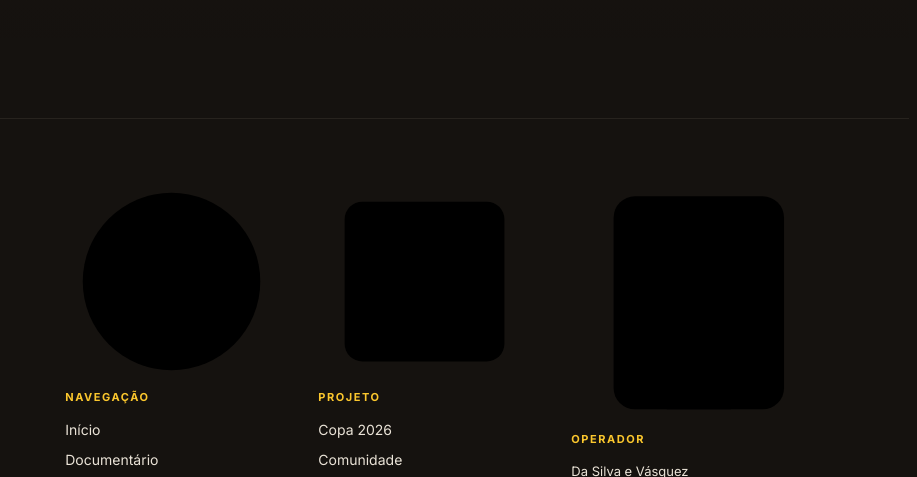
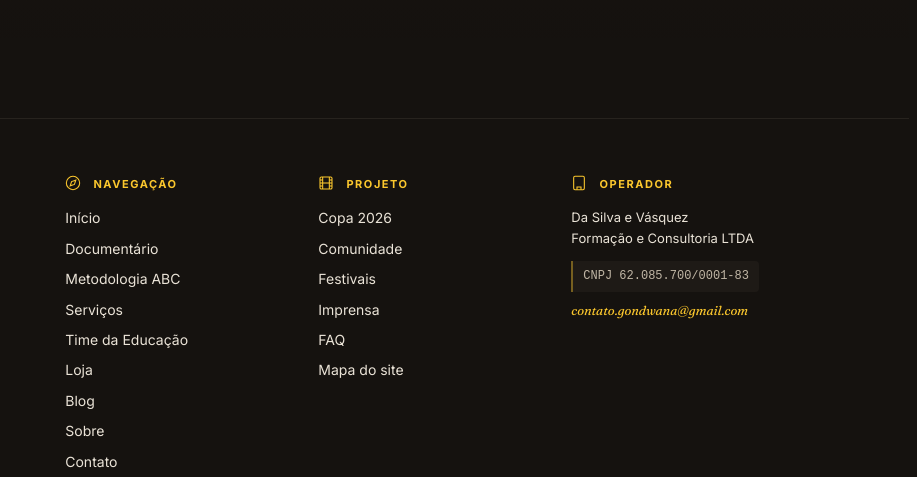
Before and after one commit to H0m0Lud3ns/a-bola-conecta, a website: page source/index.html in a window 1280 px wide. Shown: the part 6620-7097 px from the top of the page, 363-1280 px from the left. Drawn offline with Linux system fonts and the light colour scheme.

Commit message:
fix(footer): SVGs inline dos titulos nao estouravam mais o espaco
Bug visual: os 3 titulos do footer (Navegacao, Projeto, Operador)
usam um SVG inline com <circle>+<polygon>. O SVG estava sem
width/height e o CSS nao restringia o tamanho, entao ele
expandia pra 213x213px (preto, gigante) na coluna do footer.

Causa: usuario via o circulo e o poligono preto como 3 figuras
separadas (circulo + quadrado + retangulo), ocupando o espaco
das colunas em vez de ficar como icone discreto ao lado do texto.

Correcao via CSS global (vale pras 20+ paginas que usam
footer.css, nao so a home):

  .site-footer .footer-col h3 svg {
    width: 16px;
    height: 16px;
    vertical-align: -3px;
    margin-right: 8px;
    fill: none;
    stroke: currentColor;
    stroke-width: 1.6;
    display: inline-block;
    flex-shrink: 0;
  }

Resultado: icone de 16px, mesma cor do titulo (dourado),
com traço fino. Fica discreto ao lado do texto e devolve o
espaco das colunas.

```diff
--- a/source/assets/footer.css
+++ b/source/assets/footer.css
@@ -55,6 +55,19 @@
   text-transform: uppercase;
   color: hsl(45 96% 58%);
   margin: 0 0 16px;
+}
+
+/* SVG inline nos titulos das colunas: limitar tamanho e alinhar */
+.site-footer .footer-col h3 svg {
+  width: 16px;
+  height: 16px;
+  vertical-align: -3px;
+  margin-right: 8px;
+  fill: none;
+  stroke: currentColor;
+  stroke-width: 1.6;
+  display: inline-block;
+  flex-shrink: 0;
 }
 
 .site-footer .footer-col ul {
```
